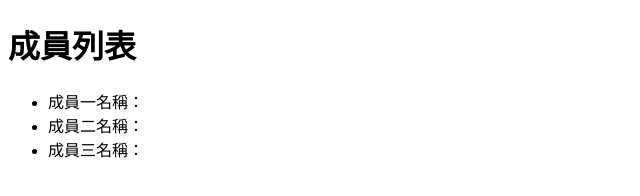
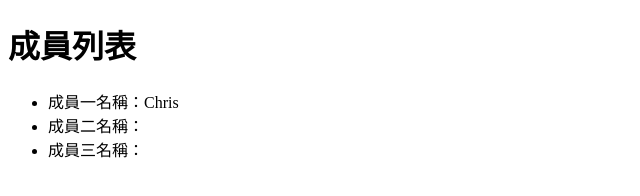
Before and after one commit to ChrisSQR-alpha/git-test-20231107, a plain HTML site: page index.html in a window 1280 px wide. Shown: the full height of the page, 0-640 px from the left. Drawn offline with Linux system fonts and the light colour scheme.

Commit message:
新增分支

```diff
--- a/index.html
+++ b/index.html
@@ -8,7 +8,7 @@
 <body>
     <h1>成員列表</h1>
     <ul>
-        <li>成員一名稱：</li>
+        <li>成員一名稱：Chris</li>
         <li>成員二名稱：</li>
         <li>成員三名稱：</li>
     </ul>
```
